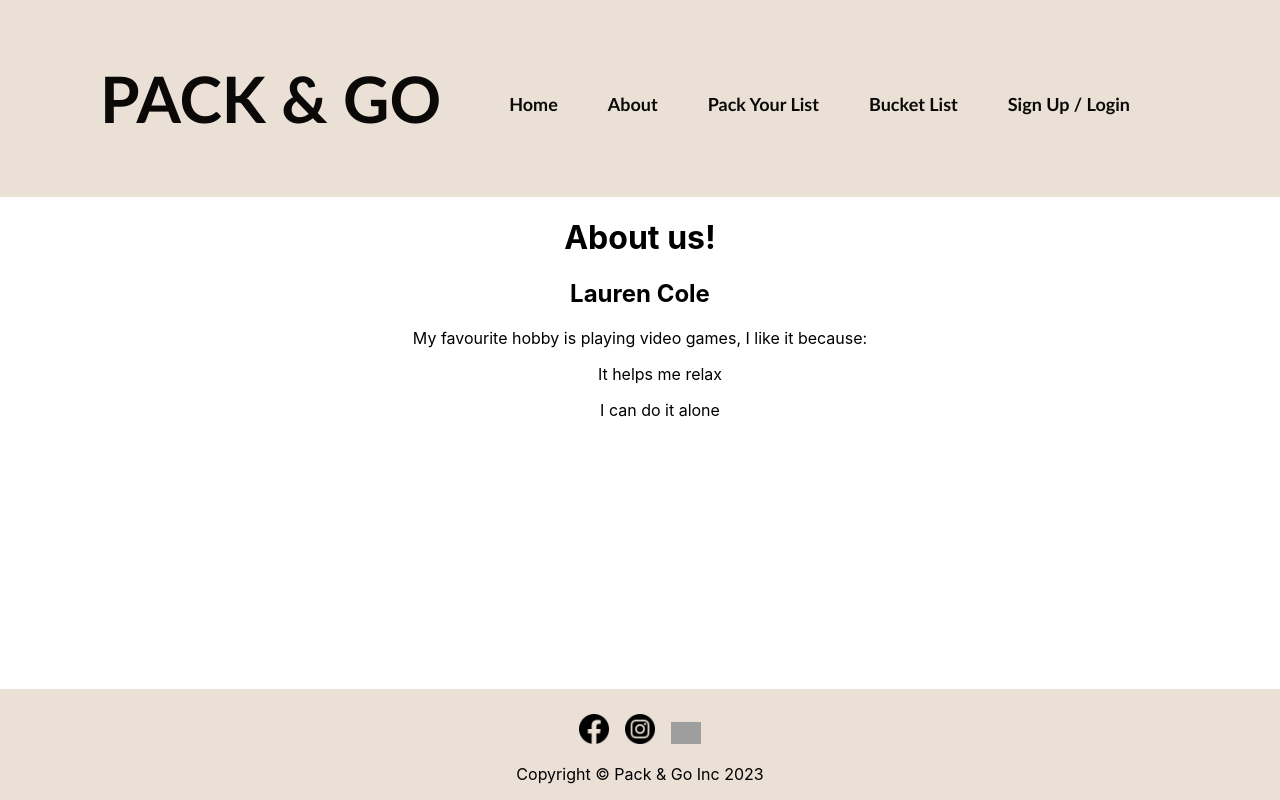
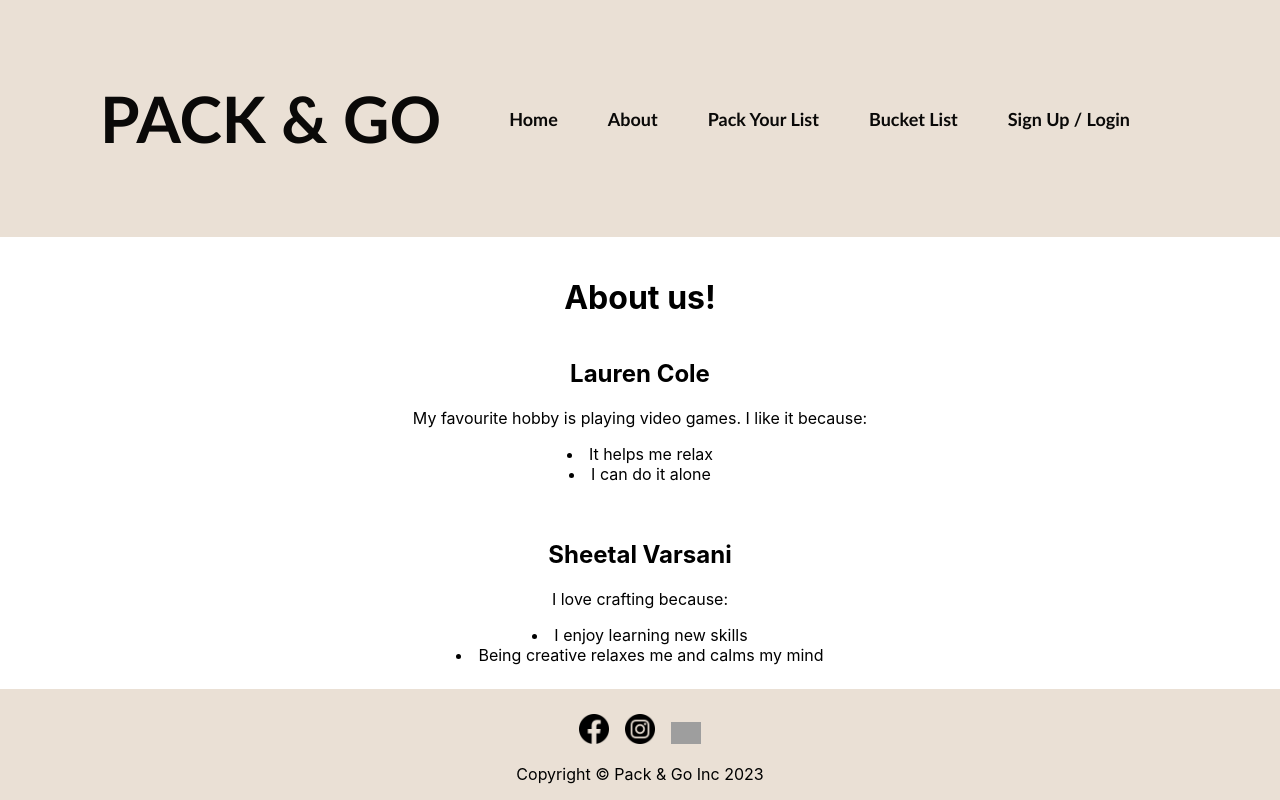
Before and after one commit to movi1/TravelBucketList, a React (Create React App) app: page /about in a window 1280 px wide. Built offline with nearby package versions, Linux system fonts and the light colour scheme; grey boxes are pictures that could not be loaded.

Commit message:
Moved about-us to separate component and added sheetal's about

```diff
--- a/src/App.js
+++ b/src/App.js
@@ -1,5 +1,6 @@
 import { Routes, Route } from 'react-router-dom';
 import { Header } from './components/header/header';
+import { AboutUs} from './components/about-us/about-us';
 import { Footer } from './components/footer/footer';
 import { MapSearch } from './components/map/MapSearch';
 import './App.css';
@@ -15,14 +16,7 @@ function App() {
 
       <Routes>
         <Route path="/" element={<MapSearch />} />
-        <Route path="/about" element={<div>
-          <h1>About us!</h1>
-          <h2>Lauren Cole</h2>
-          <p>My favourite hobby is playing video games, I like it because:
-            <ul>It helps me relax</ul>
-            <ul>I can do it alone</ul>
-          </p>
-        </div>}/>
+        <Route path="/about" element={<AboutUs />}/>
         <Route path="/pack-your-list" />
         <Route path="/bucket-list" />
         <Route path="/signup-login" />
--- /dev/null
+++ b/src/components/about-us/about-us.css
@@ -0,0 +1,23 @@
+/* about-us.css */
+
+.about-us {
+    text-align: center;
+}
+
+.about-us ul {
+    list-style-position: inside;
+    text-align: center;
+    padding-left: 0;
+}
+
+h1 {
+    padding: 20px 0;
+}
+
+h2 {
+    font-size: 1.5rem;
+}
+
+p, li, ul {
+    font-size: 1rem;
+}
--- /dev/null
+++ b/src/components/about-us/about-us.js
@@ -0,0 +1,28 @@
+import React from 'react';
+import './about-us.css';
+
+export const AboutUs = () => {
+    return (
+        <div className='about-us'>
+            <h1>About us!</h1>
+
+            <h2>Lauren Cole</h2>
+            <p>My favourite hobby is playing video games. I like it because:
+                <ul>
+                    <li>It helps me relax</li>
+                    <li>I can do it alone</li>
+                </ul>
+            </p>
+
+            <br />
+
+            <h2>Sheetal Varsani</h2>
+            <p>I love crafting because:
+                <ul>
+                    <li>I enjoy learning new skills</li>
+                    <li>Being creative relaxes me and calms my mind</li>
+                </ul>
+            </p>
+        </div>
+    );
+};
--- a/src/components/footer/footer.css
+++ b/src/components/footer/footer.css
@@ -8,11 +8,11 @@
     bottom: 0;
   }
 
-  .footer h2 {
-    margin: 0;
-}
-
 .social-icon {
   width: 30px;
   padding: 25px 8px 0 8px;
 }
+
+.copyright {
+  font-size: 8px;
+}
```
